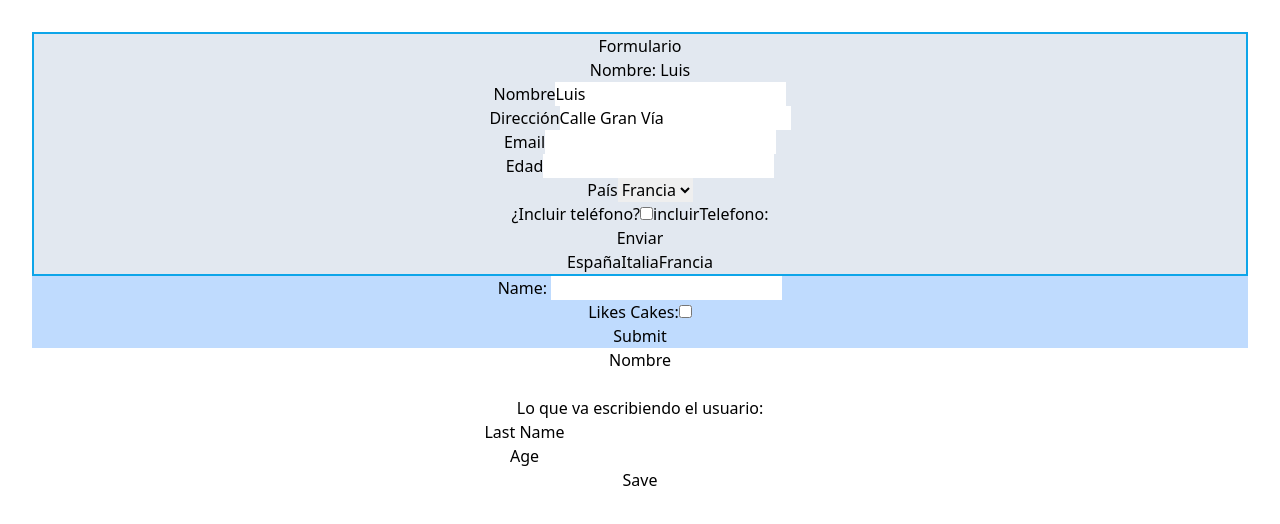
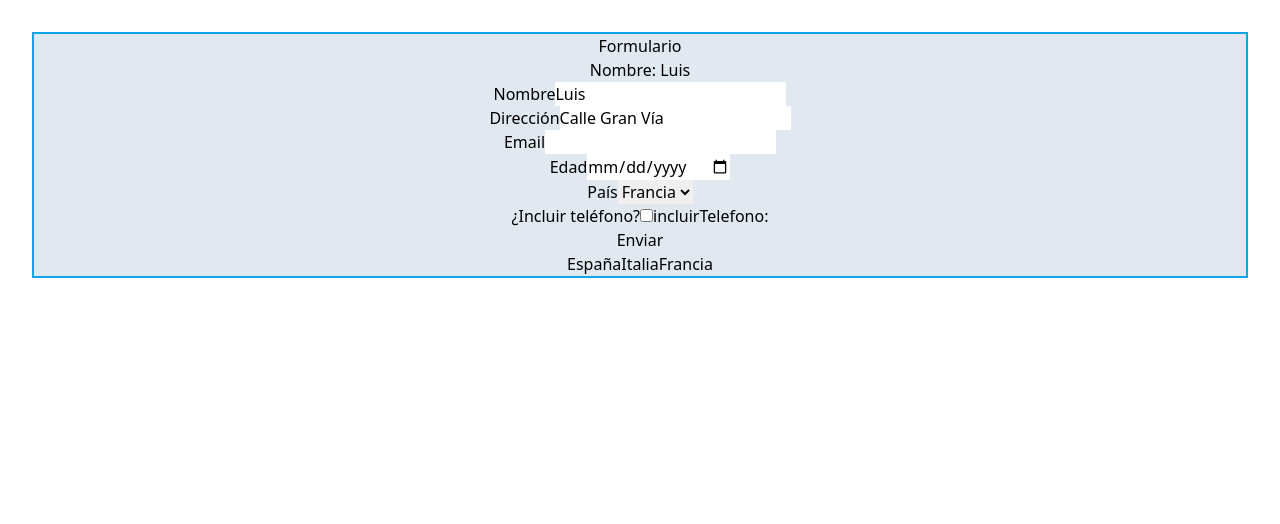
Before and after one commit to jimmyegc/react-hook-form, a React (Vite) app: page / in a window 1280 px wide. Shown: the top 524 px of the page. Built offline with nearby package versions, Linux system fonts and the light colour scheme.

Commit message:
calculo de edad

```diff
--- a/src/App.tsx
+++ b/src/App.tsx
@@ -7,8 +7,8 @@ function App() {
   return (
     <>
       <Formulario />
-      <FormWatch />
-      <FormUser />
+      {/* <FormWatch />
+      <FormUser /> */}
     </>
   );
 }
--- a/src/components/Formulario.tsx
+++ b/src/components/Formulario.tsx
@@ -96,8 +96,9 @@ export const Formulario = () => {
         <div>
           <label>Edad</label>
           <input
-            type="text"
+            type="date"
             {...register("edad", {
+              required: true,
               validate: edadValidator,
             })}
           />
--- a/src/components/validators.js
+++ b/src/components/validators.js
@@ -1,5 +1,31 @@
+
+const calcularEdad = (fechaNacimiento) => {
+  // Convertir la fecha de nacimiento en un objeto Date
+  const fechaNacimientoDate = new Date(fechaNacimiento);
+
+  // Obtener la fecha actual
+  const fechaActual = new Date();
+
+  // Calcular la diferencia de años
+  let edad = fechaActual.getFullYear() - fechaNacimientoDate.getFullYear();
+
+  // Verificar si el cumpleaños de este año ya ocurrió
+  const mesActual = fechaActual.getMonth();
+  const diaActual = fechaActual.getDate();
+  const mesNacimiento = fechaNacimientoDate.getMonth();
+  const diaNacimiento = fechaNacimientoDate.getDate();
+
+  // Si el cumpleaños no ha ocurrido aún en el año actual, restar 1
+  if (mesActual < mesNacimiento || (mesActual === mesNacimiento && diaActual < diaNacimiento)) {
+      edad--;
+  }
+
+  return edad;
+}
+
 const edadValidator = (value) => {
-  return value >= 18 && value <= 65;
+  const edad = calcularEdad(value)
+  return edad >= 18 && edad <= 65;
 };
 
 export { edadValidator };
```
